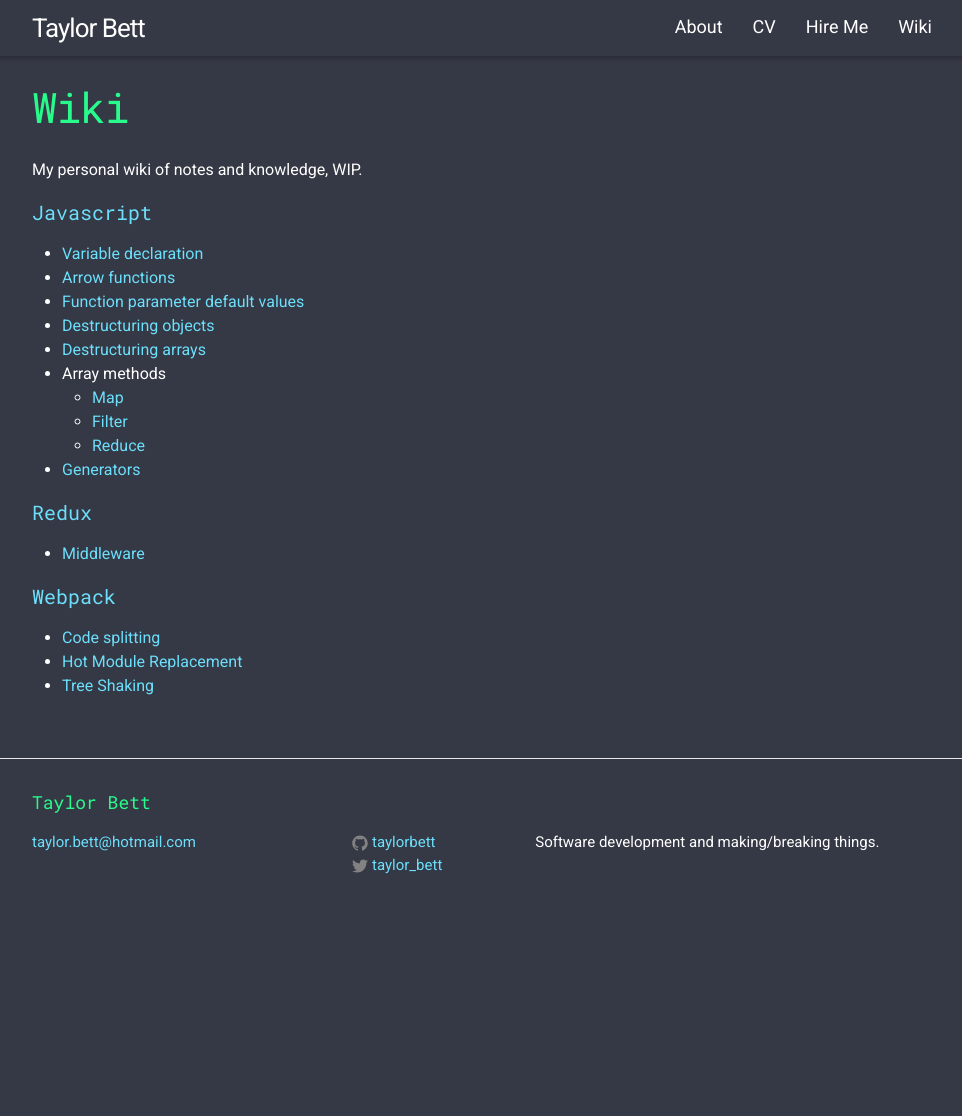
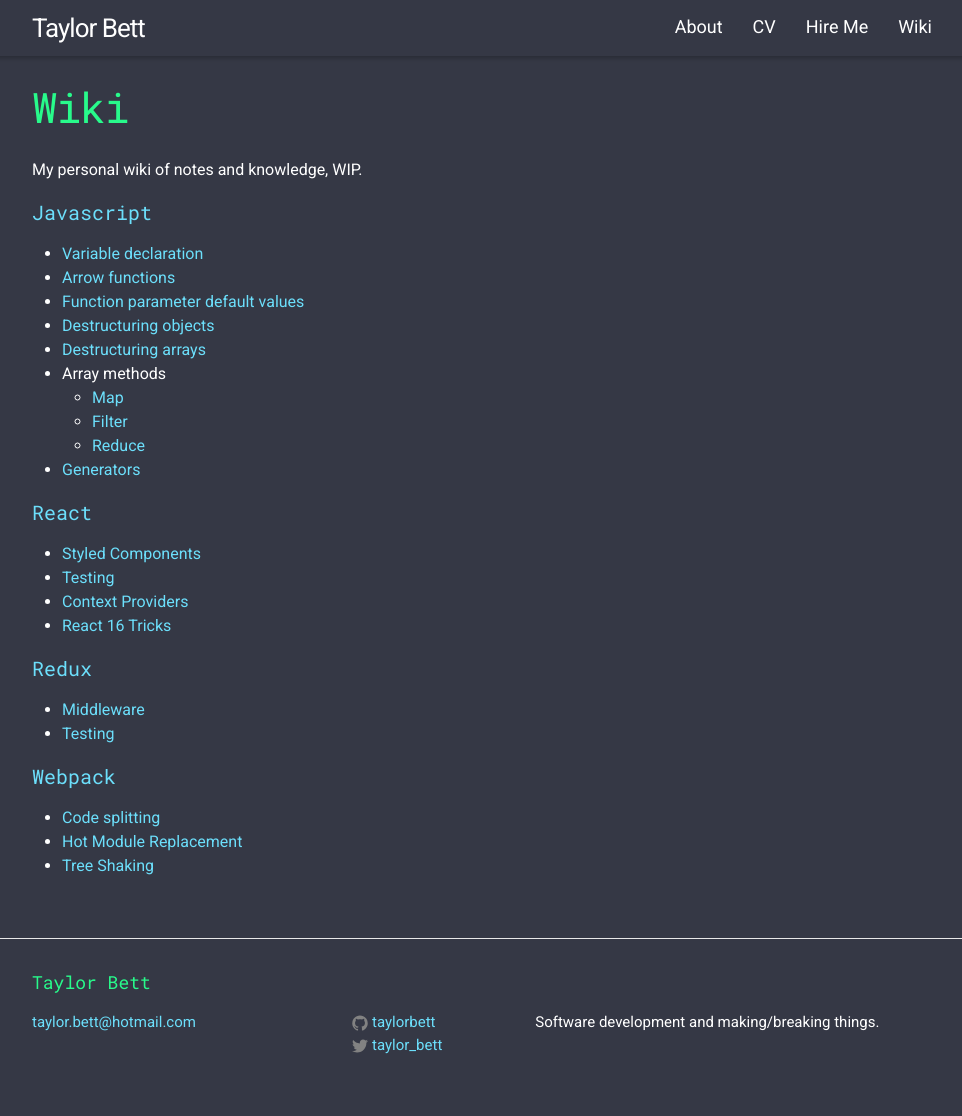
Before and after one commit to TaylorBett/taylorbett.github.io, a Jekyll site: the page built from wiki.md, in a window 1280 px wide. Shown: the whole page, without its empty margins (158-1120 px from the left). Built offline with Jekyll 4.4.1, drawn with Linux system fonts in a browser that asks for light colours; before the commit the page ends 936 px from its top, so only the background shows below that.

Commit message:
Add notes from Egghead React testing course and personal testing practices

```diff
--- a/wiki.md
+++ b/wiki.md
@@ -19,8 +19,15 @@ My personal wiki of notes and knowledge, WIP.
     - [Reduce](/wiki/javascript/array-methods/reduce/)
 - [Generators](/wiki/javascript/generators/)
 
+#### [React](/wiki/react/)
+- [Styled Components](/wiki/react/styled-components)
+- [Testing](/wiki/react/styled-components)
+- [Context Providers](/wiki/react/context-providers)
+- [React 16 Tricks](/wiki/react/react-16-tricks)
+
 #### [Redux](/wiki/redux/)
 - [Middleware](/wiki/redux/middleware/)
+- [Testing](/wiki/redux/testing/)
 
 #### [Webpack](/wiki/webpack/)
 - [Code splitting](/wiki/webpack/code-splitting/)
```
